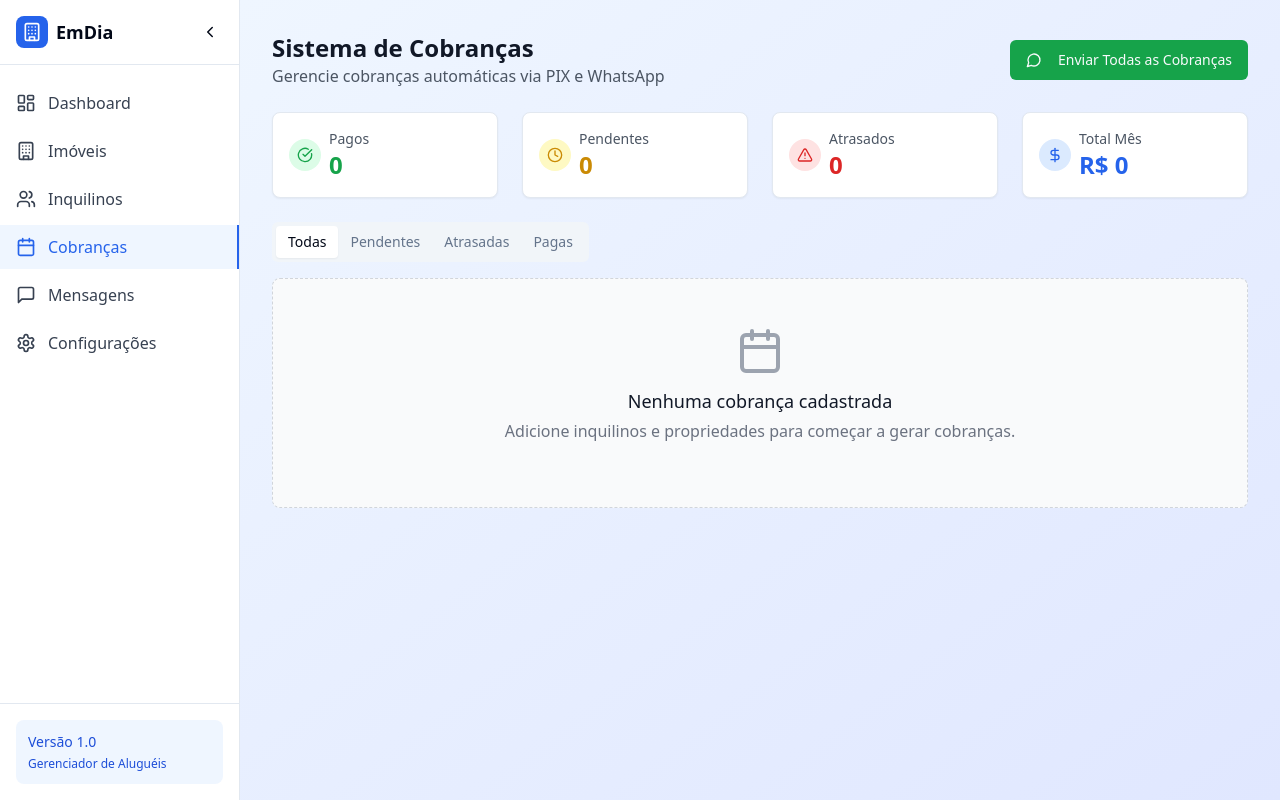
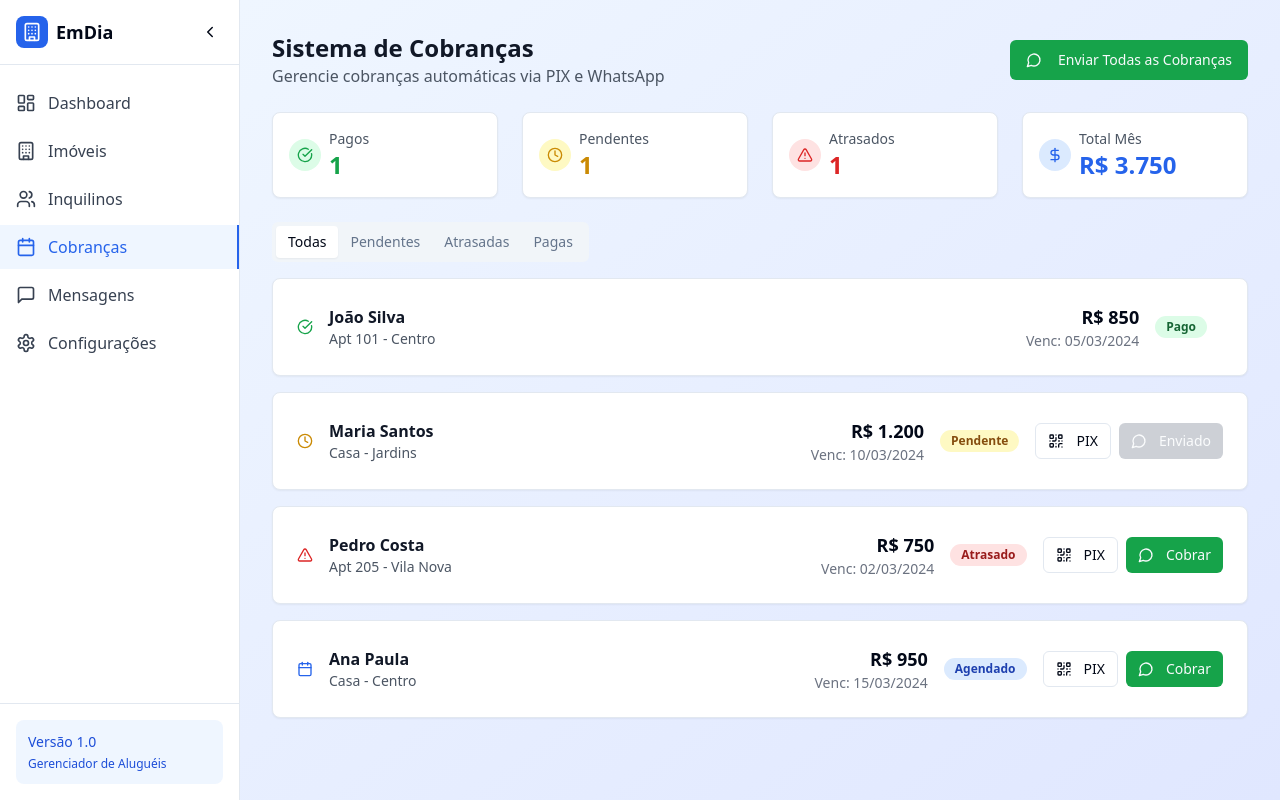
Before and after one commit to HenriMattos/aluguel-pix-em-dia, a React (Vite) app: page /billing in a window 1280 px wide. Built offline with nearby package versions, Linux system fonts and the light colour scheme.

Commit message:
Reverted to commit db71381833632fba01fbaa9e138b15061521218f

```diff
--- a/src/components/BillingTab.tsx
+++ b/src/components/BillingTab.tsx
@@ -1,3 +1,4 @@
+
 import { useState } from "react";
 import { Card, CardContent, CardDescription, CardHeader, CardTitle } from "@/components/ui/card";
 import { Button } from "@/components/ui/button";
@@ -9,7 +10,48 @@ import { useToast } from "@/hooks/use-toast";
 const BillingTab = () => {
   const { toast } = useToast();
 
-  const [billings, setBillings] = useState([]);
+  const [billings, setBillings] = useState([
+    {
+      id: 1,
+      tenant: "João Silva",
+      property: "Apt 101 - Centro",
+      amount: 850,
+      dueDate: "2024-03-05",
+      status: "Pago",
+      paymentDate: "2024-03-04",
+      pixSent: true
+    },
+    {
+      id: 2,
+      tenant: "Maria Santos",
+      property: "Casa - Jardins",
+      amount: 1200,
+      dueDate: "2024-03-10",
+      status: "Pendente",
+      paymentDate: null,
+      pixSent: true
+    },
+    {
+      id: 3,
+      tenant: "Pedro Costa",
+      property: "Apt 205 - Vila Nova",
+      amount: 750,
+      dueDate: "2024-03-02",
+      status: "Atrasado",
+      paymentDate: null,
+      pixSent: false
+    },
+    {
+      id: 4,
+      tenant: "Ana Paula",
+      property: "Casa - Centro",
+      amount: 950,
+      dueDate: "2024-03-15",
+      status: "Agendado",
+      paymentDate: null,
+      pixSent: false
+    }
+  ]);
 
   const getStatusIcon = (status: string) => {
     switch (status) {
@@ -147,14 +189,7 @@ const BillingTab = () => {
         </TabsList>
 
         <TabsContent value="all" className="space-y-4">
-          {billings.length === 0 ? (
-            <div className="text-center py-12 bg-gray-50 rounded-lg border border-dashed border-gray-300">
-              <Calendar className="h-12 w-12 text-gray-400 mx-auto mb-3" />
-              <h3 className="text-lg font-medium text-gray-900 mb-1">Nenhuma cobrança cadastrada</h3>
-              <p className="text-gray-500 mb-4">Adicione inquilinos e propriedades para começar a gerar cobranças.</p>
-            </div>
-          ) : (
-            billings.map((billing) => (
+          {billings.map((billing) => (
             <Card key={billing.id} className="hover:shadow-md transition-shadow">
               <CardContent className="p-6">
                 <div className="flex items-center justify-between">
@@ -203,20 +238,13 @@ const BillingTab = () => {
                 </div>
               </CardContent>
             </Card>
-            ))
-          )}
+          ))}
         </TabsContent>
 
         <TabsContent value="Pendente" className="space-y-4">
-          {pendingBillings.length === 0 ? (
-            <div className="text-center py-12 bg-gray-50 rounded-lg border border-dashed border-gray-300">
-              <Clock className="h-12 w-12 text-gray-400 mx-auto mb-3" />
-              <h3 className="text-lg font-medium text-gray-900 mb-1">Nenhuma cobrança pendente</h3>
-              <p className="text-gray-500">As cobranças pendentes aparecerão aqui.</p>
-            </div>
-          ) : (
-            pendingBillings.map((billing) => (
+          {pendingBillings.map((billing) => (
             <Card key={billing.id} className="hover:shadow-md transition-shadow border-yellow-200">
+              {/* Same card structure as above */}
               <CardContent className="p-6">
                 <div className="flex items-center justify-between">
                   <div className="flex items-center space-x-4">
@@ -260,19 +288,11 @@ const BillingTab = () => {
                 </div>
               </CardContent>
             </Card>
-            ))
-          )}
+          ))}
         </TabsContent>
 
         <TabsContent value="Atrasado" className="space-y-4">
-          {overdueBillings.length === 0 ? (
-            <div className="text-center py-12 bg-gray-50 rounded-lg border border-dashed border-gray-300">
-              <AlertTriangle className="h-12 w-12 text-gray-400 mx-auto mb-3" />
-              <h3 className="text-lg font-medium text-gray-900 mb-1">Nenhuma cobrança atrasada</h3>
-              <p className="text-gray-500">As cobranças atrasadas aparecerão aqui.</p>
-            </div>
-          ) : (
-            overdueBillings.map((billing) => (
+          {overdueBillings.map((billing) => (
             <Card key={billing.id} className="hover:shadow-md transition-shadow border-red-200 bg-red-50">
               <CardContent className="p-6">
                 <div className="flex items-center justify-between">
@@ -316,19 +336,11 @@ const BillingTab = () => {
                 </div>
               </CardContent>
             </Card>
-            ))
-          )}
+          ))}
         </TabsContent>
 
         <TabsContent value="Pago" className="space-y-4">
-          {paidBillings.length === 0 ? (
-            <div className="text-center py-12 bg-gray-50 rounded-lg border border-dashed border-gray-300">
-              <CheckCircle className="h-12 w-12 text-gray-400 mx-auto mb-3" />
-              <h3 className="text-lg font-medium text-gray-900 mb-1">Nenhuma cobrança paga</h3>
-              <p className="text-gray-500">As cobranças pagas aparecerão aqui.</p>
-            </div>
-          ) : (
-            paidBillings.map((billing) => (
+          {paidBillings.map((billing) => (
             <Card key={billing.id} className="hover:shadow-md transition-shadow border-green-200 bg-green-50">
               <CardContent className="p-6">
                 <div className="flex items-center justify-between">
@@ -355,8 +367,7 @@ const BillingTab = () => {
                 </div>
               </CardContent>
             </Card>
-            ))
-          )}
+          ))}
         </TabsContent>
       </Tabs>
     </div>
```
Lines whose indentation alone changed are shown as unchanged.
